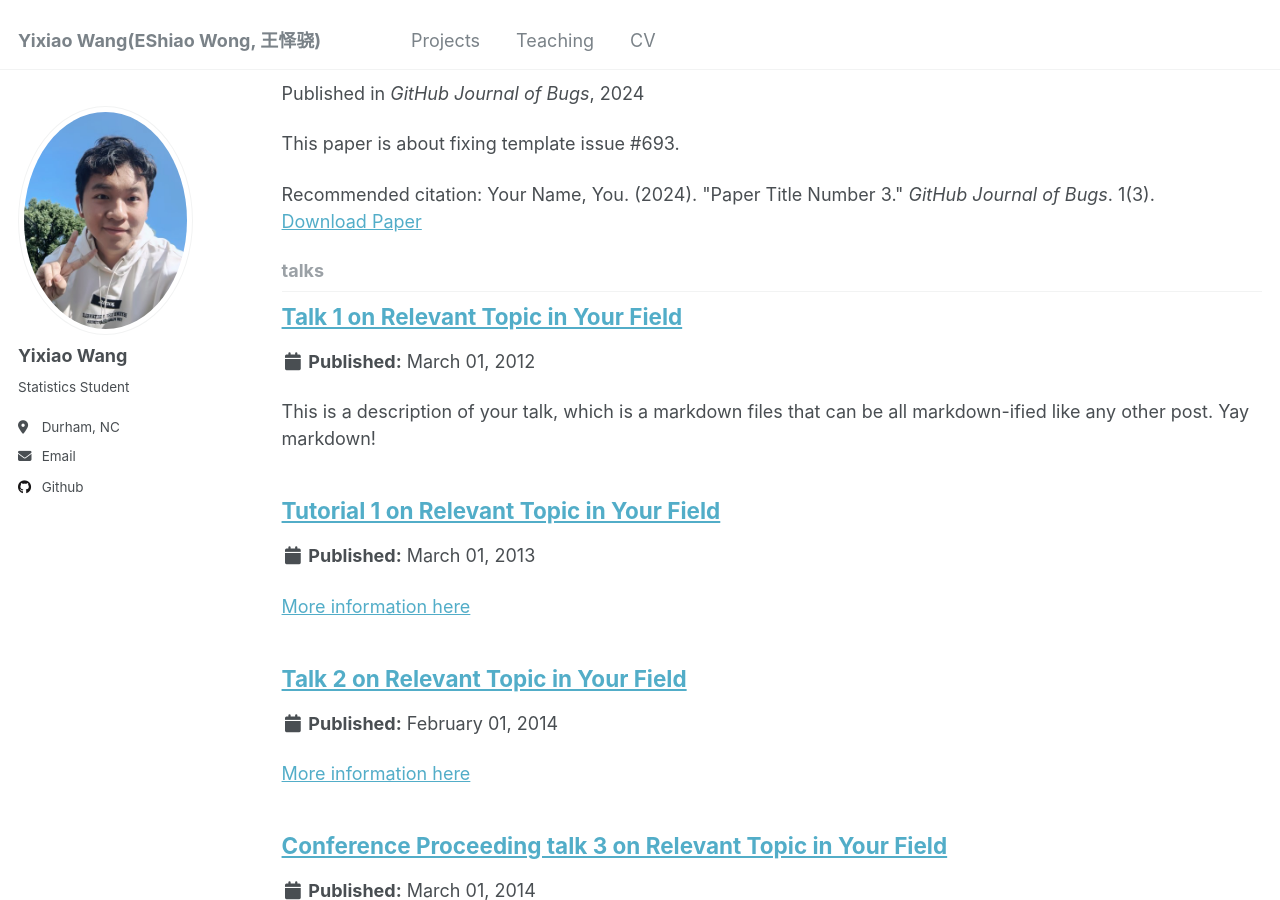
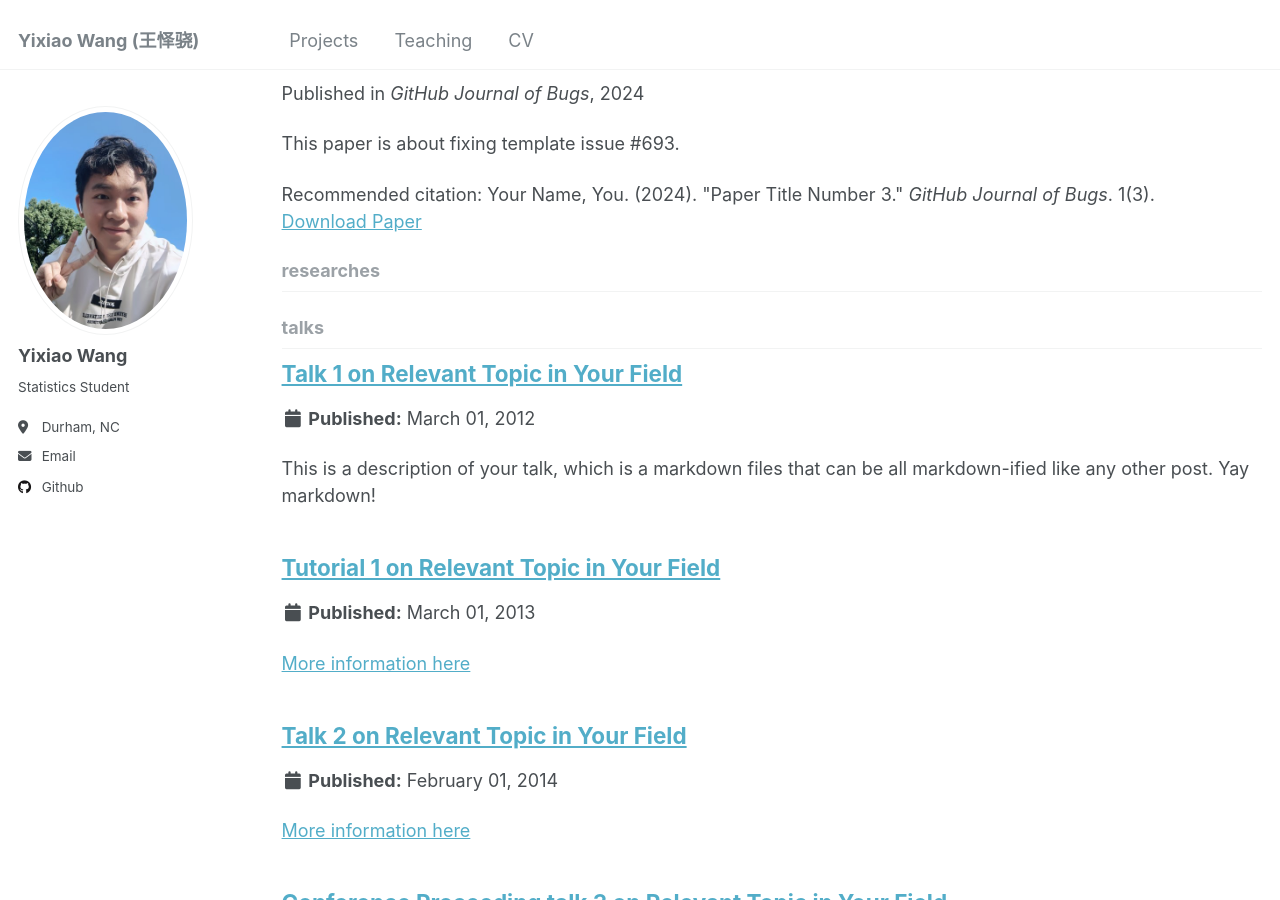
Before and after one commit to Yixiao-Wang-Stats/Yixiao-Wang-Stats.github.io, a Jekyll site: the page built from _pages/collection-archive.html, in a window 1280 px wide and 900 px high, scrolled down 2299 px. Built offline with Jekyll 4.4.1, drawn with Linux system fonts in a browser that asks for light colours; nearby versions of some CDN libraries; library files that are not in the unit come from our copies; a script that is not in the unit is left out.

Commit message:
Update _config.yml

```diff
--- a/_config.yml
+++ b/_config.yml
@@ -8,7 +8,7 @@
 
 # Basic Site Settings
 locale                   : "en-US"
-title                    : "Yixiao Wang(EShiao Wong, 王怿骁)"
+title                    : "Yixiao Wang (王怿骁)"
 title_separator          : "-"
 name                     : &name "Your Name"
 description              : &description "personal description"
@@ -223,6 +223,9 @@ collections:
   projects:
     output: true
     permalink: /:collection/:path/
+  researches:
+    output: true
+    permalink: /:collection/:path/
 
 
 # These settings control how pages and collections are included in the site
@@ -284,6 +287,15 @@ defaults:
   - scope:
       path: ""
       type: projects
+    values:
+      layout: single
+      author_profile: true
+      share: true
+      comment: true
+    # _researches
+  - scope:
+      path: ""
+      type: researches
     values:
       layout: single
       author_profile: true
```
